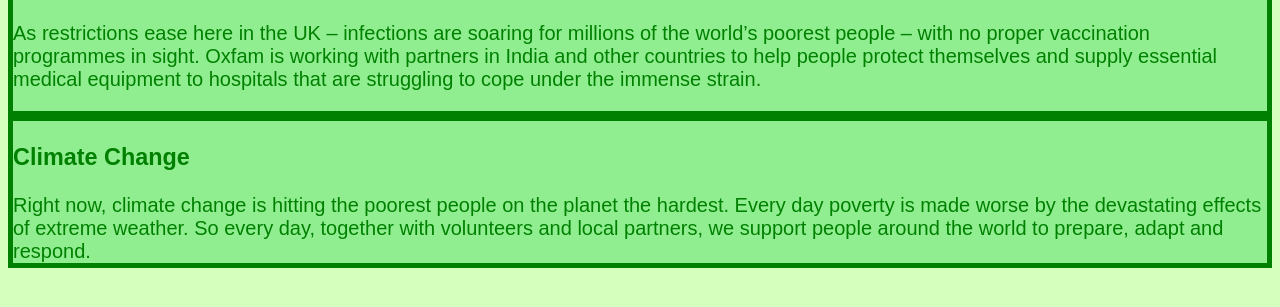
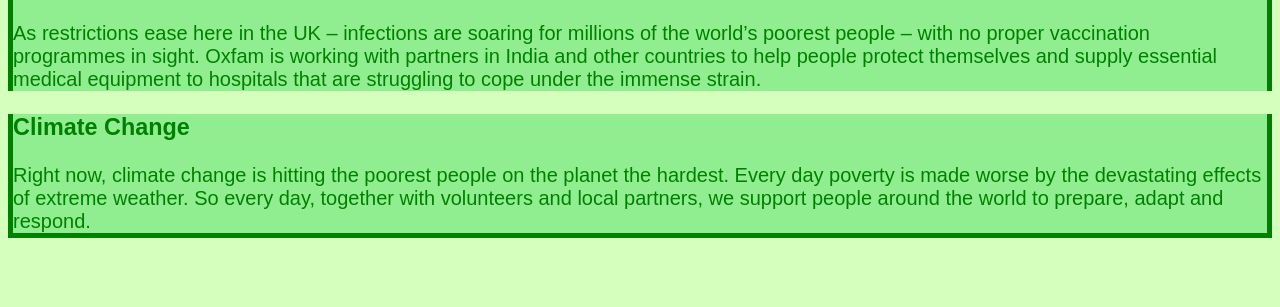
Before and after one commit to OwainJohnson/Website, a plain HTML site: page index.html in a window 1280 px wide. Shown: the part 301-608 px from the top of the page. Drawn offline with Linux system fonts and the light colour scheme; files whose address does not match are found by name.

Commit message:
Update index.html

```diff
--- a/index.html
+++ b/index.html
@@ -17,7 +17,9 @@
 	color: green;
  	text-align: left;
  	font-family: "Sans-serif", "arial";
- 	border: 5px solid green;
+ 	border-top: 5px solid green;
+ 	border-left: 5px solid green;
+ 	border-right: 5px solid green;
  	background-color: lightgreen;
  	font-size: 20px;
 }
@@ -25,7 +27,9 @@
 	color: green;
  	text-align: left;
  	font-family: "Sans-serif", "arial";
- 	border: 5px solid green;
+ 	border-bottom: 5px solid green;
+  	border-left: 5px solid green;
+ 	border-right: 5px solid green;
  	background-color: lightgreen;
  	font-size: 20px;
 }
@@ -43,15 +47,11 @@
 <div class="Div-two">
 	<h2>Fighting coronavirus</h2>
 	<p>As restrictions ease here in the UK – infections are soaring for millions of the world’s poorest people – with no proper vaccination programmes in sight. Oxfam is working with partners in India and other countries to help people protect themselves and supply essential medical equipment to hospitals that are struggling to cope under the immense strain.</p>
-	<p1></p1>
 </div>
-
-<p2></p2>
 
 <div class="Div-three">
 	<h3>Climate Change</h3>
-	<p3>Right now, climate change is hitting the poorest people on the planet the hardest. Every day poverty is made worse by the devastating effects of extreme weather. So every day, together with volunteers and local partners, we support people around the world to prepare, adapt and respond.</p3>
-	<p4></p4>
+	<p2>Right now, climate change is hitting the poorest people on the planet the hardest. Every day poverty is made worse by the devastating effects of extreme weather. So every day, together with volunteers and local partners, we support people around the world to prepare, adapt and respond.</p2>
 </div>
 </body>
 </html>
```
